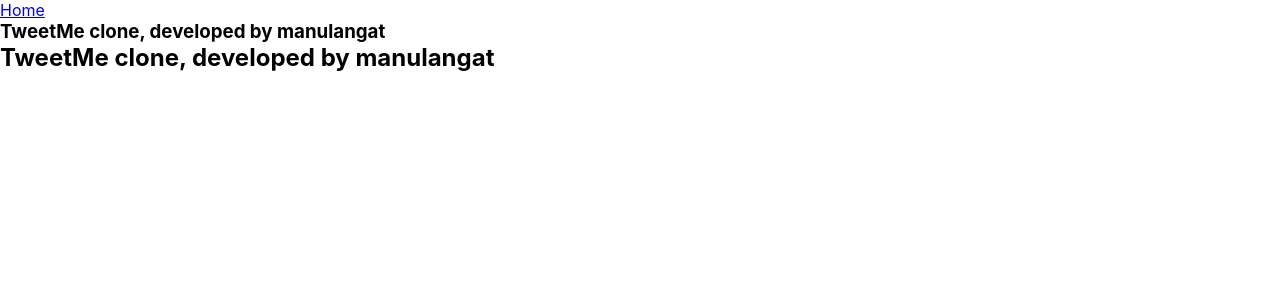
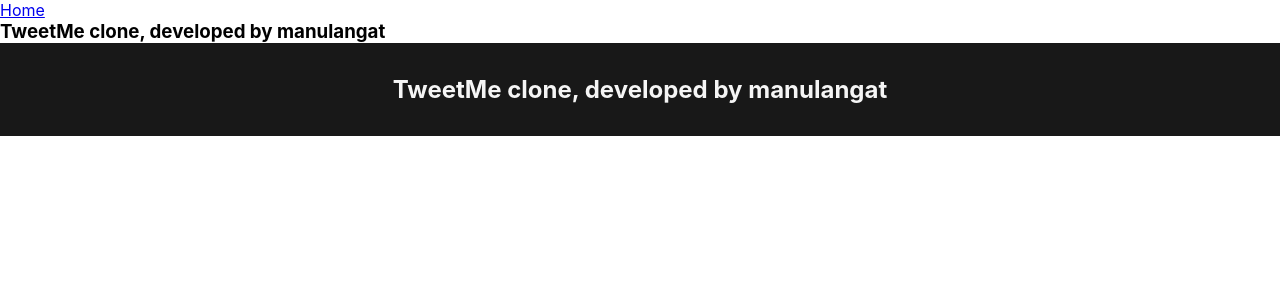
Before and after one commit to manulangat1/twitter_clone_drf_react, a React (Create React App) app in the folder frontend/: page /#/ in a window 1280 px wide. Shown: the top 300 px of the page. Built offline with nearby package versions, Linux system fonts and the light colour scheme.

Commit message:
ft:styling_the_footer_component:frontend

```diff
--- a/frontend/src/App.scss
+++ b/frontend/src/App.scss
@@ -4,7 +4,16 @@
   box-sizing: border-box;
   scroll-behavior: smooth;
 }
+// header{
+
+// }
 .container{
   max-width: 1180px;
   margin: auto;
 }
+footer{
+  padding: 2rem;
+  color:#f5f5f5;
+  background: #181818;
+  text-align: center;
+}
```
